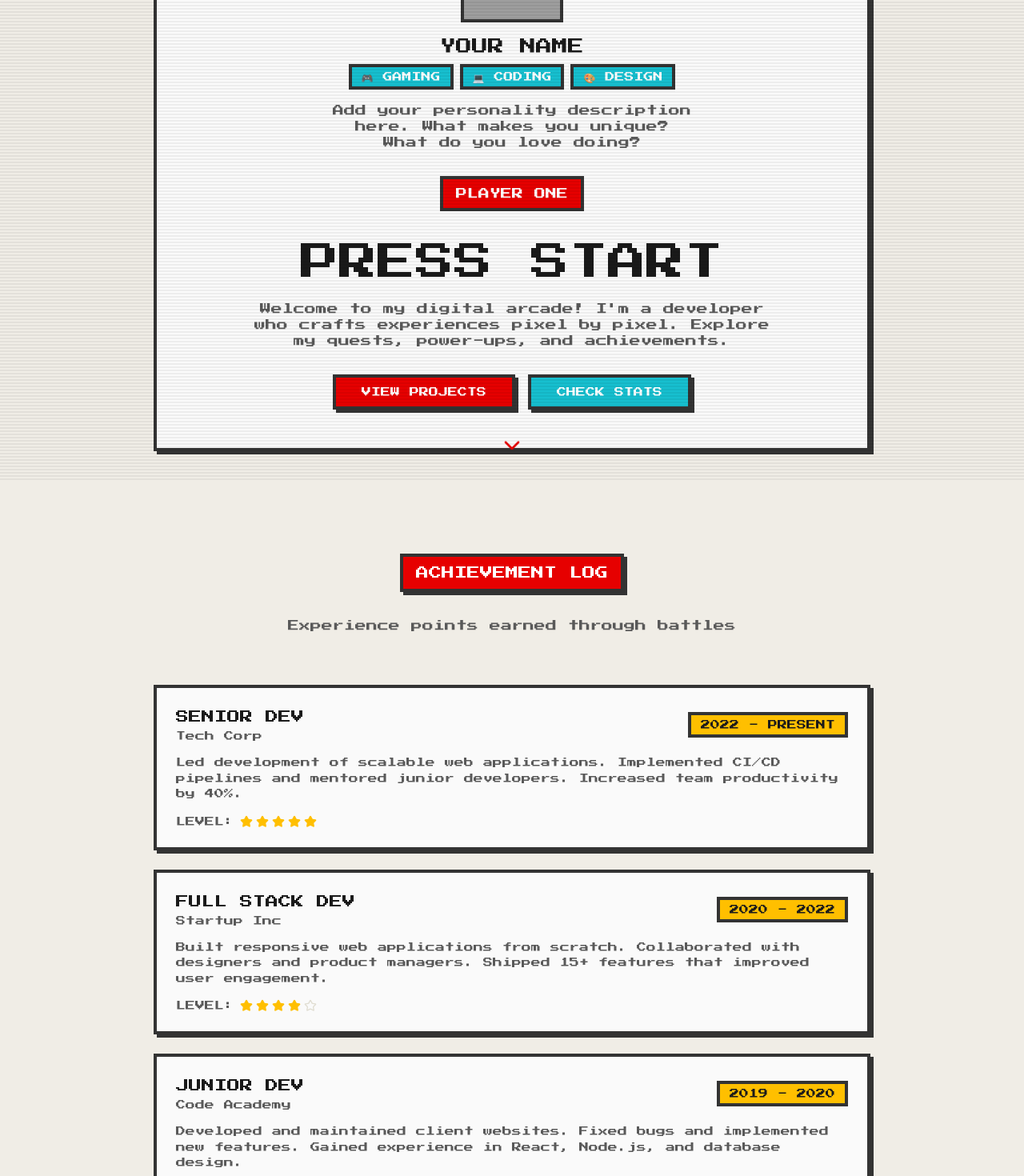
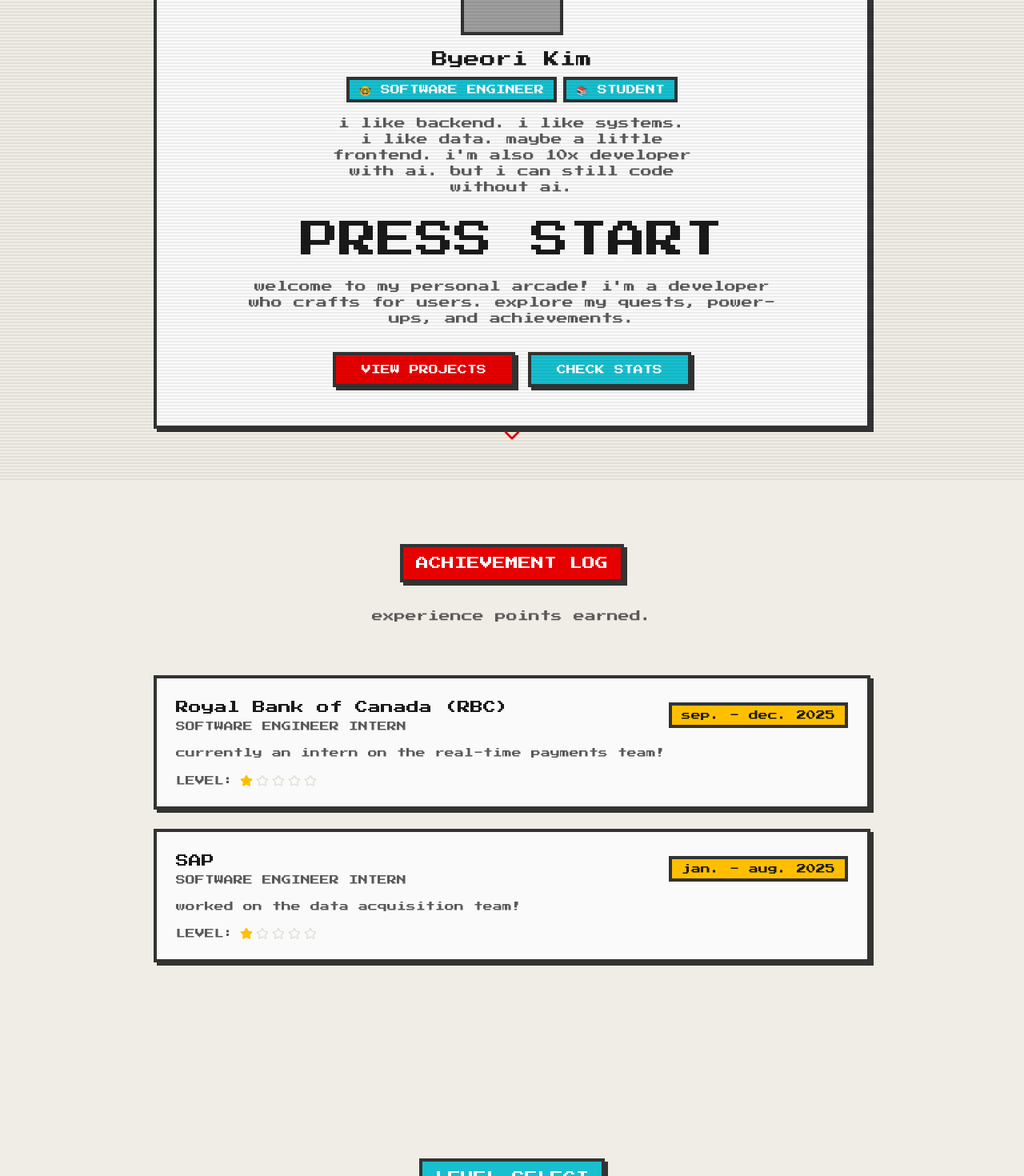
Before and after one commit to byuly/byeorikim, a React (Vite) app: page / in a window 1280 px wide. Shown: the part 200-1670 px from the top of the page at 80% size. Built offline with nearby package versions, Linux system fonts and the light colour scheme; grey boxes are pictures that could not be loaded; the HTML template or start-up script is replaced by a standard one.

Commit message:
added experience, links, and landing component

```diff
--- a/src/components/Experience.tsx
+++ b/src/components/Experience.tsx
@@ -13,25 +13,18 @@ const Experience = () => {
   // Template experience - user can replace with their own
   const experiences: ExperienceItem[] = [
     {
-      role: "SENIOR DEV",
-      company: "Tech Corp",
-      period: "2022 - PRESENT",
-      description: "Led development of scalable web applications. Implemented CI/CD pipelines and mentored junior developers. Increased team productivity by 40%.",
-      level: 5
+      company: "SOFTWARE ENGINEER INTERN",
+      role: "Royal Bank of Canada (RBC)",
+      period: "sep. - dec. 2025",
+      description: "currently an intern on the real-time payments team!",
+      level: 1
     },
     {
-      role: "FULL STACK DEV",
-      company: "Startup Inc",
-      period: "2020 - 2022",
-      description: "Built responsive web applications from scratch. Collaborated with designers and product managers. Shipped 15+ features that improved user engagement.",
-      level: 4
-    },
-    {
-      role: "JUNIOR DEV",
-      company: "Code Academy",
-      period: "2019 - 2020",
-      description: "Developed and maintained client websites. Fixed bugs and implemented new features. Gained experience in React, Node.js, and database design.",
-      level: 3
+      company: "SOFTWARE ENGINEER INTERN",
+      role: "SAP",
+      period: "jan. - aug. 2025",
+      description: "worked on the data acquisition team!",
+      level: 1
     }
   ];
 
@@ -43,7 +36,7 @@ const Experience = () => {
             <h2 className="text-primary-foreground text-sm md:text-base">ACHIEVEMENT LOG</h2>
           </div>
           <p className="text-xs md:text-sm text-muted-foreground mt-4">
-            Experience points earned through battles
+            experience points earned.
           </p>
         </div>
 
--- a/src/components/Footer.tsx
+++ b/src/components/Footer.tsx
@@ -19,7 +19,7 @@ const Footer = () => {
                 className="pixel-border retro-shadow hover:translate-x-1 hover:translate-y-1 hover:shadow-none transition-all"
                 asChild
               >
-                <a href="https://github.com" target="_blank" rel="noopener noreferrer" aria-label="GitHub">
+                <a href="https://github.com/byuly" target="_blank" rel="noopener noreferrer" aria-label="GitHub">
                   <Github className="w-4 h-4" />
                 </a>
               </Button>
@@ -29,7 +29,7 @@ const Footer = () => {
                 className="pixel-border retro-shadow hover:translate-x-1 hover:translate-y-1 hover:shadow-none transition-all"
                 asChild
               >
-                <a href="https://linkedin.com" target="_blank" rel="noopener noreferrer" aria-label="LinkedIn">
+                <a href="https://linkedin.com/in/byeorik" target="_blank" rel="noopener noreferrer" aria-label="LinkedIn">
                   <Linkedin className="w-4 h-4" />
                 </a>
               </Button>
@@ -39,7 +39,7 @@ const Footer = () => {
                 className="pixel-border retro-shadow hover:translate-x-1 hover:translate-y-1 hover:shadow-none transition-all"
                 asChild
               >
-                <a href="mailto:hello@example.com" aria-label="Email">
+                <a href="mailto:kimlbyeori@gmail.com" aria-label="Email">
                   <Mail className="w-4 h-4" />
                 </a>
               </Button>
@@ -47,13 +47,11 @@ const Footer = () => {
           </div>
 
           <div className="flex items-center justify-center gap-2 text-xs text-muted-foreground">
-            <span>CRAFTED WITH</span>
-            <Heart className="w-3 h-3 fill-primary text-primary" />
-            <span>IN RETRO MODE</span>
+            <span>hire me</span>
           </div>
 
           <p className="text-xs text-muted-foreground">
-            © 2025 PLAYER ONE. ALL RIGHTS RESERVED.
+            © 2026.
           </p>
         </div>
       </div>
--- a/src/components/Hero.tsx
+++ b/src/components/Hero.tsx
@@ -15,26 +15,20 @@ const Hero = () => {
           <div className="mb-8 flex flex-col items-center">
             <div className="w-24 h-24 md:w-32 md:h-32 pixel-border bg-primary/20 mb-4 overflow-hidden">
               <img
-                src="/placeholder.svg"
+                src="/photo.svg"
                 alt="Profile"
                 className="w-full h-full object-cover"
               />
             </div>
-            <h2 className="text-lg md:text-xl mb-2 text-foreground">YOUR NAME</h2>
+            <h2 className="text-lg md:text-xl mb-2 text-foreground">Byeori Kim</h2>
             <div className="flex flex-wrap gap-2 justify-center mb-4">
-              <span className="pixel-border bg-secondary px-3 py-1 text-xs text-secondary-foreground">🎮 GAMING</span>
-              <span className="pixel-border bg-secondary px-3 py-1 text-xs text-secondary-foreground">💻 CODING</span>
-              <span className="pixel-border bg-secondary px-3 py-1 text-xs text-secondary-foreground">🎨 DESIGN</span>
+              <span className="pixel-border bg-secondary px-3 py-1 text-xs text-secondary-foreground">🤓 SOFTWARE ENGINEER</span>
+              <span className="pixel-border bg-secondary px-3 py-1 text-xs text-secondary-foreground">📚 STUDENT</span>
             </div>
             <p className="text-xs md:text-sm text-muted-foreground max-w-md">
-              Add your personality description here. What makes you unique? What do you love doing?
+              i like backend. i like systems. i like data. maybe a little frontend. i'm also 10x developer with ai. but i can still code without ai.
+
             </p>
-          </div>
-
-          <div className="mb-6">
-            <div className="inline-block pixel-border bg-primary px-4 py-2 mb-4">
-              <p className="text-primary-foreground text-xs md:text-sm">PLAYER ONE</p>
-            </div>
           </div>
 
           <h1 className="text-2xl md:text-4xl lg:text-5xl mb-6 text-foreground leading-relaxed">
@@ -42,8 +36,7 @@ const Hero = () => {
           </h1>
 
           <p className="text-xs md:text-sm leading-relaxed mb-8 text-muted-foreground max-w-2xl mx-auto">
-            Welcome to my digital arcade! I'm a developer who crafts experiences
-            pixel by pixel. Explore my quests, power-ups, and achievements.
+            welcome to my personal arcade! i'm a developer who crafts for users. explore my quests, power-ups, and achievements.
           </p>
 
           <div className="flex flex-col sm:flex-row gap-4 justify-center">
--- a/src/components/Projects.tsx
+++ b/src/components/Projects.tsx
@@ -32,14 +32,14 @@ const Projects = () => {
   ];
 
   return (
-    <section id="projects" className="min-h-screen py-20 px-4">
+    <section id="projects" className="min-h-screen py-12 px-4">
       <div className="max-w-6xl mx-auto">
         <div className="text-center mb-16">
           <div className="inline-block pixel-border bg-secondary px-4 py-2 mb-4 retro-shadow">
             <h2 className="text-secondary-foreground text-sm md:text-base">LEVEL SELECT</h2>
           </div>
           <p className="text-xs md:text-sm text-muted-foreground mt-4">
-            Check out these completed quests
+            check out my quests! (my projects)
           </p>
         </div>
 
```
